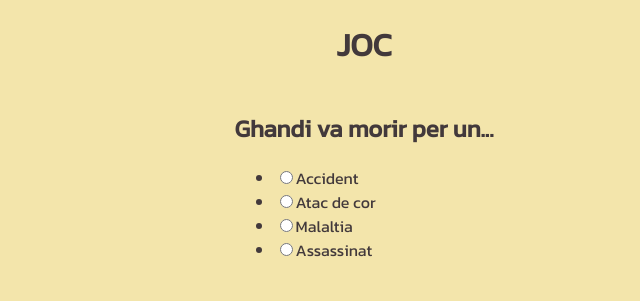
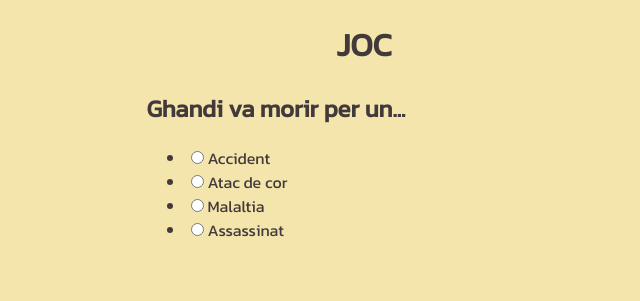
Before and after one commit to AlejandroSoPa/Escuderia_IHA, a PHP site: page /game.php in a window 1280 px wide. Shown: the top 301 px of the page, without its empty margins (276-916 px from the left). Run offline with PHP 8.4, Linux system fonts and the light colour scheme; the visitor is signed in with stand-in values (Sample User, id 1).

Commit message:
CSS Style questions In progress

```diff
--- a/styles.css
+++ b/styles.css
@@ -46,9 +46,6 @@ header button img {
     height: 50%;
 }
 .container{
-    display: flex;
-    align-items: center;
-    flex-direction: column;
     padding-left: 33%;
     padding-right: 33%;
 
```
